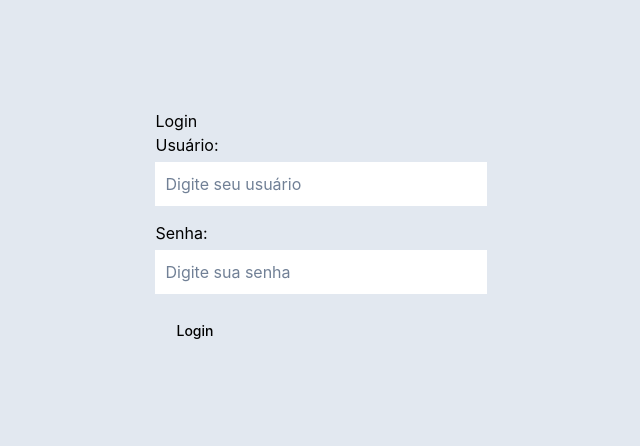
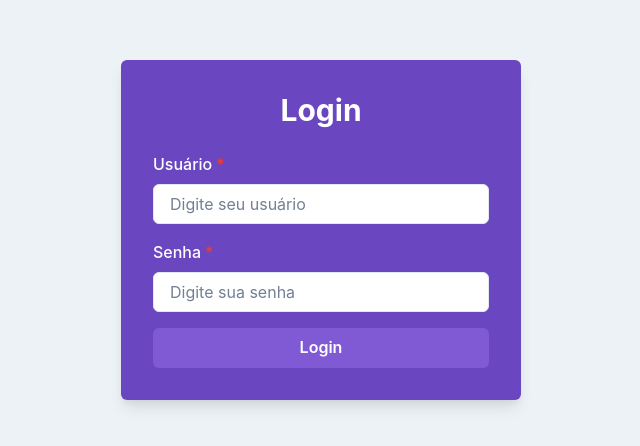
Before and after one commit to TCC-Ciencia-da-Comp/Grade_Maker_Interface, a React (Vite) app: page /login in a window 1280 px wide. Shown: the part 170-616 px from the top of the page, without its empty margins (319-959 px from the left). Built offline with nearby package versions, Linux system fonts and the light colour scheme.

Commit message:
Normalização de fomrulário de login

```diff
--- a/src/Routes.jsx
+++ b/src/Routes.jsx
@@ -4,7 +4,7 @@ import Disciplina from './pages/Disciplina';
 import Professor from './pages/Professor';
 import Curso from './pages/Curso';
 import Disponibilidade from './pages/Disponibilidade';
-import Login from './auth/Login';
+import Login from './pages/Login';
 import MainLayout from './components/MainLayout';
 import PrivateRoute from './auth/PrivateRoute'; // Certifique-se do caminho correto
 
--- a/src/auth/Login.jsx
+++ /dev/null
@@ -1,68 +0,0 @@
-import React, { useState } from 'react';
-import AuthService from './../service/AuthService'; // Certifique-se do caminho correto para o AuthService
-
-const Login = () => {
-  const [username, setUsername] = useState('');
-  const [password, setPassword] = useState('');
-  const [error, setError] = useState('');
-  const [loading, setLoading] = useState(false);
-
-  const handleLogin = async (e) => {
-    e.preventDefault();
-    setError('');
-    setLoading(true);
-
-    try {
-      await AuthService.login(username, password);
-      alert('Login realizado com sucesso!');
-      // Aqui você pode redirecionar o usuário, por exemplo:
-      // navigate('/dashboard');
-    } catch (err) {
-      setError('Erro ao realizar login. Verifique suas credenciais.');
-      console.error(err);
-    } finally {
-      setLoading(false);
-    }
-  };
-
-  return (
-    <div style={{ maxWidth: '400px', margin: 'auto', padding: '20px' }}>
-      <h2>Login</h2>
-      <form onSubmit={handleLogin}>
-        <div style={{ marginBottom: '15px' }}>
-          <label htmlFor="username">Usuário:</label>
-          <input
-            type="text"
-            id="username"
-            value={username}
-            onChange={(e) => setUsername(e.target.value)}
-            placeholder="Digite seu usuário"
-            required
-            style={{ width: '100%', padding: '10px', marginTop: '5px' }}
-          />
-        </div>
-
-        <div style={{ marginBottom: '15px' }}>
-          <label htmlFor="password">Senha:</label>
-          <input
-            type="password"
-            id="password"
-            value={password}
-            onChange={(e) => setPassword(e.target.value)}
-            placeholder="Digite sua senha"
-            required
-            style={{ width: '100%', padding: '10px', marginTop: '5px' }}
-          />
-        </div>
-
-        {error && <p style={{ color: 'red' }}>{error}</p>}
-
-        <button type="submit" disabled={loading} style={{ padding: '10px 20px' }}>
-          {loading ? 'Entrando...' : 'Login'}
-        </button>
-      </form>
-    </div>
-  );
-};
-
-export default Login;
--- a/src/components/Forms/FormDisponibilidade/useFormDisponibilidadeLogic.jsx
+++ b/src/components/Forms/FormDisponibilidade/useFormDisponibilidadeLogic.jsx
@@ -4,7 +4,6 @@ import {
   deleteteByIdProf,
   deleteteByIdProfessorAnoSemestre,
   getDispProf,
-  insertDisponibilidade,
   insertListaDisponibilidade,
 } from "../../../pages/Disponibilidade/service";
 
--- /dev/null
+++ b/src/components/Forms/FormLogin.jsx
@@ -0,0 +1,84 @@
+import React, { useState } from 'react';
+import {
+  Box,
+  Heading,
+  FormControl,
+  FormLabel,
+  Input,
+  Button,
+  Text,
+  Center,
+} from '@chakra-ui/react';
+
+
+const FormLogin = ({handleLogin, error, loading}) => {
+  const [username, setUsername] = useState('');
+  const [password, setPassword] = useState('');
+
+
+  const onSubmit = (e)=>{
+    e.preventDefault()
+    handleLogin(username, password)
+  };
+
+
+
+  return (
+    <Center minHeight="100vh" bg="gray.100">
+      <Box
+        bg="purple.600"
+        color="white"
+        p={8}
+        borderRadius="md"
+        boxShadow="lg"
+        maxWidth="400px"
+        w="100%"
+      >
+        <Heading as="h2" size="lg" textAlign="center" mb={6}>
+          Login
+        </Heading>
+        <form onSubmit={onSubmit}>
+          <FormControl id="username" isRequired mb={4}>
+            <FormLabel>Usuário</FormLabel>
+            <Input
+              type="text"
+              value={username}
+              onChange={(e) => setUsername(e.target.value)}
+              placeholder="Digite seu usuário"
+              bg="white"
+              color="black"
+              _placeholder={{ color: 'gray.500' }}
+            />
+          </FormControl>
+          <FormControl id="password" isRequired mb={4}>
+            <FormLabel>Senha</FormLabel>
+            <Input
+              type="password"
+              value={password}
+              onChange={(e) => setPassword(e.target.value)}
+              placeholder="Digite sua senha"
+              bg="white"
+              color="black"
+              _placeholder={{ color: 'gray.500' }}
+            />
+          </FormControl>
+          {error && (
+            <Text color="red.300" mb={4}>
+              {error}
+            </Text>
+          )}
+          <Button
+            type="submit"
+            colorScheme="purple"
+            isLoading={loading}
+            width="100%"
+          >
+            {loading ? 'Entrando...' : 'Login'}
+          </Button>
+        </form>
+      </Box>
+    </Center>
+  );
+};
+
+export default FormLogin;
--- a/src/pages/Disponibilidade/service.jsx
+++ b/src/pages/Disponibilidade/service.jsx
@@ -2,7 +2,7 @@ import Api from "../../service/Api";
 
 export const getDias = async () => {
   try {
-    const resposta = await Api.get('/dia_semana');
+    const resposta = await Api.get("/dia_semana");
 
     // Verifica se a resposta possui a estrutura esperada
     if (resposta && resposta.data) {
@@ -22,39 +22,14 @@ export const getTurnos = async () => {
     return resposta;
   } catch (erro) {
     console.error("Erro ao buscar os Turnos", erro);
-    s
-  }
-};
-
-export const insertDisponibilidade = async (objectDisponibilidade) => {
-  try {
-    const resposta = await fetch("http://localhost:8080/api/disponibilidade", {
-      method: "POST",
-      headers: {
-        "Content-Type": "application/json",
-      },
-      body: JSON.stringify(objectDisponibilidade),
-    });
-
-    if (!resposta.ok) {
-      throw new Error(`HTTP error! status: ${resposta.status}`);
-    }
-
-    const dadosJson = await resposta.json();
-    return dadosJson;
-  } catch (erro) {
-    console.error("Erro ao inserir os Turnos", erro);
-    setErro(erro.message);
   }
 };
 
 export const getDispProf = async (id) => {
   try {
-      const resposta = await Api.get(`/disponibilidade/professor/${id}`
-      );
-      console.log(resposta)
+    const resposta = await Api.get(`/disponibilidade/professor/${id}`);
     if (resposta) {
-        return resposta.data
+      return resposta.data;
     } else {
       throw new Error("Formato de dados inesperado");
     }
@@ -63,31 +38,16 @@ export const getDispProf = async (id) => {
   }
 };
 
-
 export const deleteteByIdProf = async (id) => {
-  const fetchDias = async (id) => {
   try {
-      const resposta = await fetch(
-        `http://localhost:8080/api/disponibilidade/professor/${id}`,
-        {
-          method: "DELETE",
-        }
-      );
-
-      if (!resposta.ok) {
-        throw new Error(`HTTP error! status: ${resposta.status}`);
-      }
+    const resposta = await Api.delete(`disponibilidade/professor/${id}`);
     return true;
   } catch (erro) {
     console.error("Erro ao deletar disponibilidade", erro);
-      setErro(erro.message);
   }
 };
 
-  return await fetchDias(id);
-};
-
-export const getCursos = async ()=>{
+export const getCursos = async () => {
   try {
     const resposta = await Api.get("/curso");
     if (resposta) {
@@ -96,48 +56,35 @@ export const getCursos = async ()=>{
       throw new Error("Nada retornado");
     }
   } catch (erro) {
-    console.error("Erro ao buscar os Cursos", erro)
+    console.error("Erro ao buscar os Cursos", erro);
   }
+};
+
+export const insertListaDisponibilidade = async (payload) => {
+  try {
+    const resposta = await Api.post("/disponibilidade/lista", payload);
+
+    return resposta;
+  } catch (erro) {
+    console.error("Erro ao inserir as disponibilidades", erro);
   }
+};
 
-export const insertListaDisponibilidade = async (payload) =>{
+export const deleteteByIdProfessorAnoSemestre = async (
+  idProfessor,
+  ano,
+  semestre
+) => {
   try {
-    const resposta = await fetch("http://localhost:8080/api/disponibilidade/lista", {
-      method: "POST",
-      headers: {
-        "Content-Type": "application/json",
-      },
-      body: JSON.stringify(payload),
-    });
-
-    if (!resposta.ok) {
-      throw new Error(`HTTP error! status: ${resposta.status}`);
-    }
-
-    const dadosJson = await resposta.json();
-    return dadosJson;
-  } catch (erro) {
-    console.error("Erro ao inserir os Turnos", erro);
-    setErro(erro.message);
-  }
-}
-
-export const deleteteByIdProfessorAnoSemestre = async(idProfessor, ano, semestre)=>{
-try{
     const queryParams = new URLSearchParams({
       idProfessor: idProfessor,
       ano: ano,
-    semestre: semestre
-  })
-  const url = `http://localhost:8080/api/disponibilidade/professor?${queryParams.toString()}`
-  const resposta = await fetch(url, {
-    method: 'DELETE'
+      semestre: semestre,
     });
-  if(!resposta.ok){
-    console.log('erro ao deletar disponibilidades')
+    const url = `/disponibilidade/professor?${queryParams.toString()}`;
+    const resposta = await Api.delete(url);
+    return await resposta;
+  } catch (error) {
+    console.log("Erro ao deletar disponibilidade: \n" + error);
   }
-  return await resposta.json();
-}catch(error){
-  console.log("Erro ao deletar disponibilidade: \n" + error)
-}
-}
+};
--- /dev/null
+++ b/src/pages/Login/index.jsx
@@ -0,0 +1,43 @@
+import { useNavigate } from 'react-router-dom';
+import AuthService from './../../service/AuthService'; // Ajuste o caminho conforme necessário
+import { div } from 'framer-motion/client';
+import FormLogin from '../../components/Forms/FormLogin';
+import { useState } from 'react';
+import { useToast } from '@chakra-ui/react';
+
+
+const Login = () => {
+    const [error, setError] = useState('');
+    const [loading, setLoading] = useState(false);
+    const toast = useToast();
+    const navigate = useNavigate();
+
+
+    const handleLogin = async (username, password) => {
+      setError('');
+      setLoading(true);
+      try {
+        await AuthService.login(username, password);
+        toast({
+          title: 'Login realizado com sucesso!',
+          status: 'success',
+          position: "top-right",
+          duration: 3000,
+          isClosable: true,
+        });
+        navigate('/'); // Redireciona para a rota '/'
+      } catch (err) {
+        setError('Erro ao realizar login. Verifique suas credenciais.');
+      } finally {
+        setLoading(false);
+      }
+    };
+
+    return (
+        <div>
+            <FormLogin handleLogin={handleLogin} error={error} loading = {loading}/>
+        </div>
+    );
+  };
+
+  export default Login;
```
Lines whose indentation alone changed are shown as unchanged.
